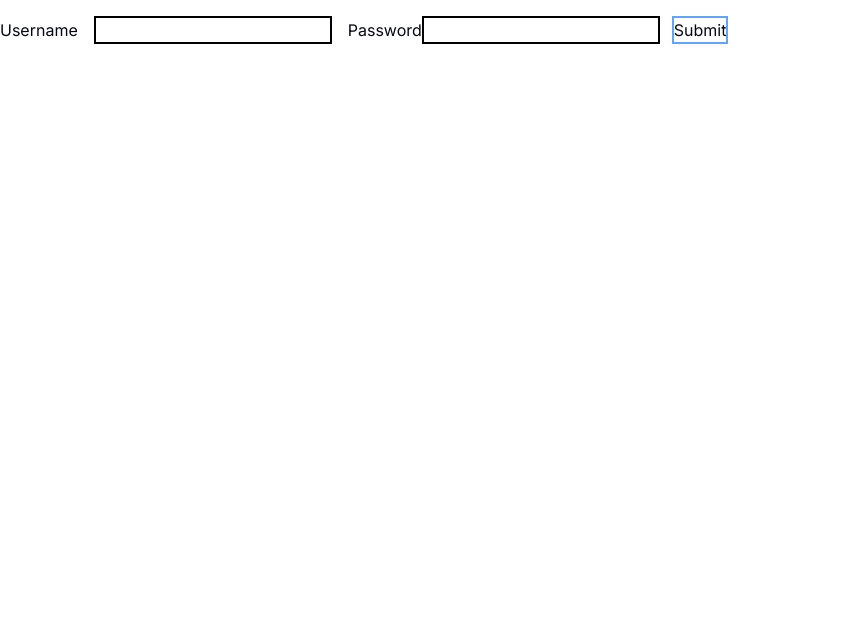
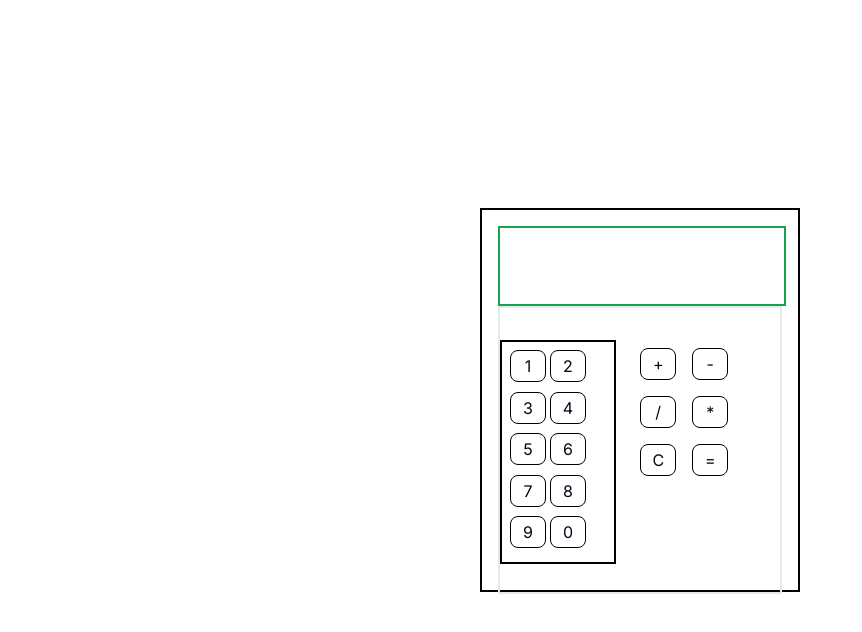
Before and after one commit to miotoD/Blood_Bank, a Next.js app: page /Page/Practise in a window 1280 px wide. Shown: the top 632 px of the page, without its empty margins (0-862 px from the left). Built offline with nearby package versions, Linux system fonts and the light colour scheme.

Commit message:
blood-request, route protection done with axios-client , react hook form added

```diff
--- a/app/Components/Form/bloodForm.tsx
+++ b/app/Components/Form/bloodForm.tsx
@@ -3,15 +3,15 @@ import React from "react";
 import { Calendar } from "@/components/ui/calendar";
 import { useState } from "react";
 import { SubmitHandler, useForm } from "react-hook-form";
-import { resolve } from "path";
-import { da } from "date-fns/locale";
+
+import axiosClient from "@/app/axios-client/axios-client";
 
 function BloodForm({ close }) {
   type formFields = {
-    bloodGroup: string;
-    hospitalName: string;
-    bloodPint: string;
-    requiredBy: string;
+    BloodType: string;
+    HospitalName: string;
+    BloodPint: string;
+    RequiredBy: string;
   };
 
   const {
@@ -27,16 +27,16 @@ function BloodForm({ close }) {
 
   // The handleSubmit function of react-hook-form calls this submitForm function
   const submitForm: SubmitHandler<formFields> = async (data) => {
-    await new Promise((resolve) => {
-      setTimeout(() => {
-        resolve;
-        console.log("data sent succesfully", data);
-        reset();
-      }, 1000);
-    });
+    try {
+      await axiosClient
+        .post("http://localhost:3001/blood_request", data)
+        .then((resp) => {
+          console.log("The response got is:", resp.data);
+        });
+    } catch (error) {
+      console.log("Error occurred!", error);
+    }
   };
-
-  console.log("The date is:", selectedDate);
 
   function closePopup() {
     close(false);
@@ -71,7 +71,7 @@ function BloodForm({ close }) {
           <select
             id="bloodGroup"
             className=" border-[2px]  text-black ml-3 p-1"
-            {...register("bloodGroup", {
+            {...register("BloodType", {
               required: "Required Blood Group",
             })}
           >
@@ -84,8 +84,8 @@ function BloodForm({ close }) {
             <option value="O+">O+</option>
             <option value="O-">O-</option>
           </select>
-          {errors.bloodGroup && (
-            <div className=" text-red-400">{errors.bloodGroup.message}</div>
+          {errors.BloodPint && (
+            <div className=" text-red-400">{errors.BloodPint.message}</div>
           )}
           <br />
 
@@ -93,13 +93,13 @@ function BloodForm({ close }) {
             type="text"
             list="hospitals"
             placeholder="Hospital Name"
-            {...register("hospitalName", {
+            {...register("HospitalName", {
               required: " Reuired Hospital Name",
             })}
             className="w-[420px] mb-4 p-2 border-b-2 border-gray-300 focus:outline-none text-black font-semibold mt-4"
           />
-          {errors.hospitalName && (
-            <div className=" text-red-400">{errors.hospitalName.message}</div>
+          {errors.HospitalName && (
+            <div className=" text-red-400">{errors.HospitalName.message}</div>
           )}
 
           <datalist id="hospitals">
@@ -112,20 +112,20 @@ function BloodForm({ close }) {
 
           <input
             type="text"
-            {...register("bloodPint", {
+            {...register("BloodPint", {
               required: "Required Blood Pint",
             })}
             placeholder="Blood Pint"
             className="w-[420px] mb-4 p-2 border-b-2 border-gray-300 focus:outline-none text-black font-semibold"
           />
-          {errors.bloodPint && (
-            <div className=" text-red-400">{errors.bloodPint.message}</div>
+          {errors.BloodPint && (
+            <div className=" text-red-400">{errors.BloodPint.message}</div>
           )}
           <br />
           <input
             type="text"
             placeholder="Required By"
-            {...register("requiredBy", {
+            {...register("RequiredBy", {
               required: "Date Required",
             })}
             readOnly
@@ -139,9 +139,9 @@ function BloodForm({ close }) {
             onClick={handleCalendar}
           />
 
-          {errors.requiredBy && (
+          {errors.RequiredBy && (
             <div className=" text-red-400 mt-3">
-              {errors.requiredBy.message}
+              {errors.RequiredBy.message}
             </div>
           )}
 
@@ -151,7 +151,7 @@ function BloodForm({ close }) {
             type="submit"
             disabled={isSubmitting}
           >
-            {isSubmitting ? "Loading...." : "Request"}
+            {isSubmitting ? "Requesting..." : "Request"}
           </button>
         </div>
 
@@ -162,7 +162,7 @@ function BloodForm({ close }) {
             onDayClick={(date) => {
               const formattedDate = date.toLocaleDateString();
               setSelectedDate(formattedDate);
-              setValue("requiredBy", formattedDate);
+              setValue("RequiredBy", formattedDate);
             }}
           />
         ) : (
--- a/app/Page/Practise/page.tsx
+++ b/app/Page/Practise/page.tsx
@@ -1,70 +1,70 @@
 "use client";
 
-import { resolve } from "path";
+import { clear } from "console";
 import React from "react";
-import { useForm } from "react-hook-form";
+import { useState, useRef } from "react";
 
 function Practise() {
-  type formField = {
-    Username: string;
-    Password: string;
+  const [numbers, setNumbers] = useState("");
+
+  const handleClick = (value) => {
+    setNumbers((prevInput) => prevInput + value);
   };
 
-  const {
-    register,
-    handleSubmit,
-    formState: { errors, isSubmitting },
-    reset,
-  } = useForm<formField>();
+  function clearAll() {
+    setNumbers("");
+  }
 
-  const submitForm = async (data) => {
-    await new Promise((resolve) => {
-      setTimeout(() => {
-        resolve;
-        console.log("Promise pani resolve vayo", resolve);
-        console.log(" data sent succesfully", data);
-        reset();
-      }, 3000);
-    });
-  };
+  function calculateResult() {
+    setNumbers(eval(numbers));
+  }
 
   return (
-    <div>
-      <form onSubmit={handleSubmit(submitForm)}>
-        <label htmlFor="username">Username</label>
-        <input
-          className=" border-[2px] border-black m-4"
-          {...register("Username", {
-            required: "UserName required!",
-          })}
-        />
-        {errors.Username && (
-          <div className=" text-red-500">{errors.Username.message}</div>
-        )}
+    <div className=" w-screen h-screen flex justify-center items-center">
+      <div className=" border-[2px] border-black h-96 w-80 px-4">
+        <div className=" border-[2px] border-green-600 h-20 w-72 mt-4">
+          {numbers}
+        </div>
+        <div className=" border-[2px]  h-72 flex">
+          <div className=" border-[2px] border-black mt-8 h-56 w-48 p-2 flex flex-wrap gap-1">
+            {[1, 2, 3, 4, 5, 6, 7, 8, 9, 0].map((number) => (
+              <button
+                className=" rounded-lg border-[1px] border-black w-9 hover:bg-black hover:text-white h-8"
+                key={number}
+                onClick={() => handleClick(number.toString())}
+              >
+                {number}
+              </button>
+            ))}
+          </div>
 
-        <label htmlFor="Password">Password</label>
-        <input
-          className="border-[2px] border-black"
-          {...register("Password", {
-            minLength: {
-              value: 8,
-              message: " Minimum 8 characters required",
-            },
-            required: "Password required!",
-          })}
-        />
-        {errors.Password && (
-          <div className=" text-red-500">{errors.Password.message}</div>
-        )}
+          <div className="  h-full w-fit py-4 ml-4 mt-4">
+            {["+", "-", "/", "*"].map((symbol) => (
+              <button
+                key={symbol}
+                className=" rounded-lg border-[1px] border-black w-9 hover:bg-black hover:text-white h-8 m-2"
+                onClick={() => handleClick(symbol)}
+              >
+                {symbol}
+              </button>
+            ))}
 
-        <button
-          className=" border-blue-400 border-[2px] ml-3"
-          disabled={isSubmitting}
-        >
-          {" "}
-          {isSubmitting ? "Sending...." : "Submit"}
-        </button>
-      </form>
+            <button
+              className="rounded-lg border-[1px] border-black w-9 hover:bg-black hover:text-white h-8 m-2"
+              onClick={clearAll}
+            >
+              C
+            </button>
+
+            <button
+              className="rounded-lg border-[1px] border-black w-9 hover:bg-black hover:text-white h-8 m-2"
+              onClick={calculateResult}
+            >
+              =
+            </button>
+          </div>
+        </div>
+      </div>
     </div>
   );
 }
--- a/app/Page/Profile/page.tsx
+++ b/app/Page/Profile/page.tsx
@@ -1,10 +1,31 @@
-import React from "react";
+"use client";
+
+import React, { useEffect, useState } from "react";
 import PrimaryNav from "../../Components/Headers/PrimaryNav";
+import { useRouter } from "next/navigation";
 
 function Profile() {
+  const router = useRouter();
+  const [accessToken, setAccessToken] = useState("");
+  const [isLoading, setIsLoading] = useState(true);
+
+  useEffect(() => {
+    const token = localStorage.getItem("accessToken");
+    setAccessToken(token);
+
+    if (!token) {
+      router.push("/Page/Login");
+      alert("Please LogIn first");
+    } else {
+      setIsLoading(false);
+    }
+  }, []);
+
   return (
     <div className=" h-screen w-full">
       <PrimaryNav />
+
+      <div>{isLoading ? "Loading......" : "This is the profile page"}</div>
     </div>
   );
 }
--- /dev/null
+++ b/app/axios-client/axios-client.ts
@@ -0,0 +1,39 @@
+import axios from "axios";
+import { error } from "console";
+
+const axiosClient = axios.create({
+  baseURL: "http://localhost:3001",
+});
+
+axiosClient.interceptors.request.use(
+  async (config) => {
+    const token = await localStorage.getItem("accessToken");
+    if (token) {
+      config.headers["Authorization"] = `Bearer ${token}`;
+    }
+    if (!token) {
+      alert("Please Login First!");
+    }
+
+    return config;
+  },
+  (error) => {
+    console.log(" Login first!", error);
+  }
+);
+
+axiosClient.interceptors.response.use(
+  (response) => {
+    console.log(" Interceptor successs");
+    console.log(response.data);
+    return response;
+  },
+  (error) => {
+    if (error.response && error.response.status === 401) {
+      localStorage.removeItem("accessToken");
+    }
+    return Promise.reject(error);
+  }
+);
+
+export default axiosClient;
--- a/app/page.tsx
+++ b/app/page.tsx
@@ -1,6 +1,6 @@
 "use client";
 
-import React, { useState } from "react";
+import React, { createContext, useState } from "react";
 import Link from "next/link";
 import Footer from "./Components/Footers/Footer";
 import { useEffect } from "react";
@@ -65,7 +65,7 @@ function page() {
         {accessToken ? (
           <div className="w-48 h-24 ml-96 ">
             <ul className=" text-red-300  font-semibold text-md h-fit flex gap-14 py-5 ">
-              <Link href="/">
+              <Link href="/Page/Profile">
                 <ul className="hover:cursor-pointer">Profile</ul>
               </Link>
               <button onClick={handleLogout}>
@@ -130,7 +130,7 @@ function page() {
         </h1>
       </div>
 
-      <div className=" w-full h-80 flex px-16 gap-4 mt-7">
+      <div className=" w-full h-80 flex px-16 gap-4 mt-7 mb-4">
         <div
           className=" w-96 h-full bg-cover bg-center shadow-lg rounded-full "
           style={{ backgroundImage: "url('/bo.jpeg')" }}
```
Also changed, not shown: app/Components/Headers/PrimaryNav.tsx (+25 -0 lines).
